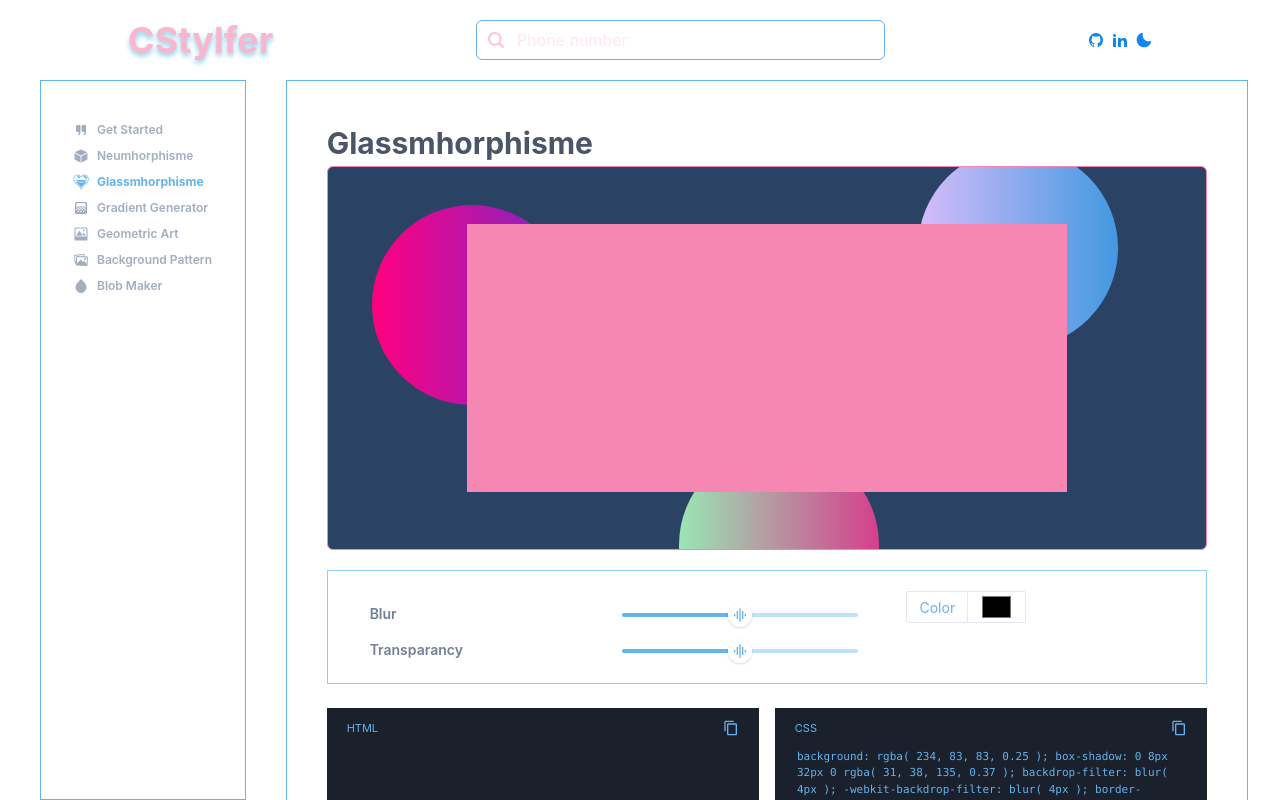
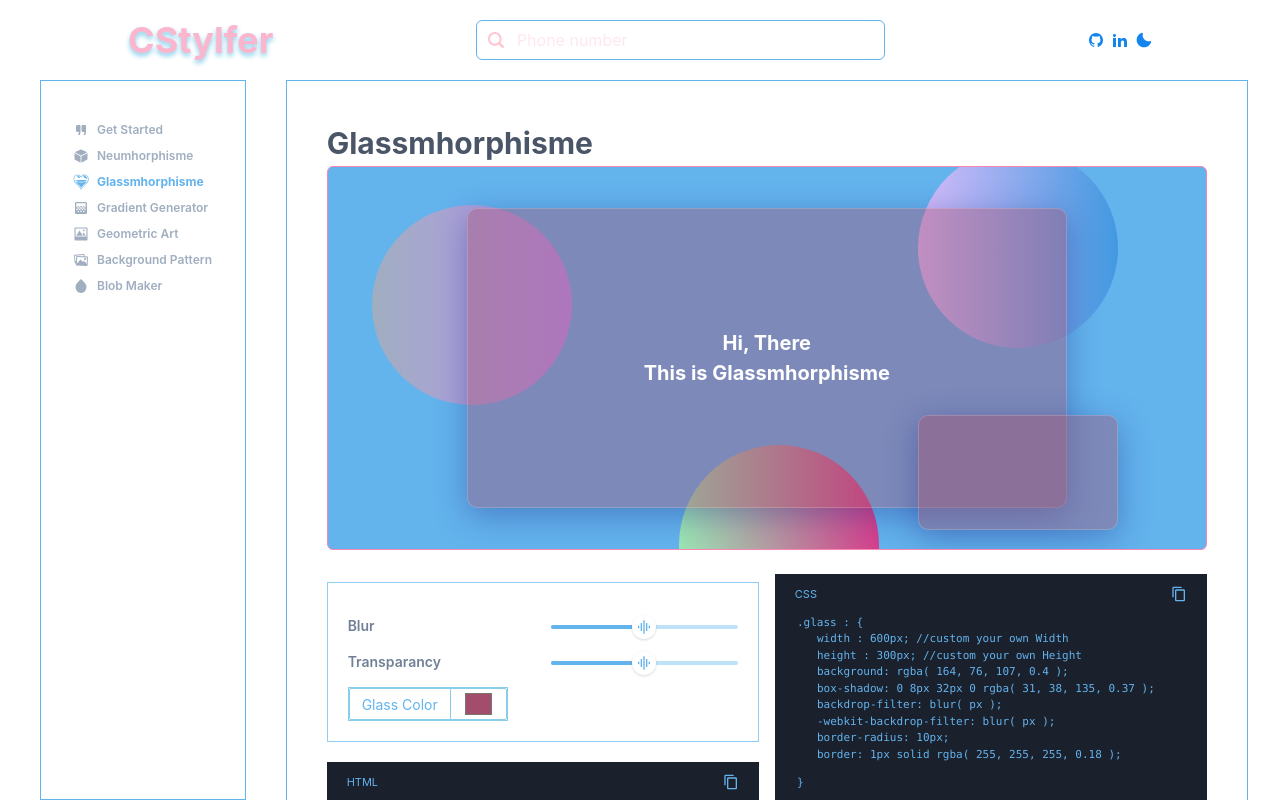
Before and after one commit to Novalia9517/CSTYLFER, a React (Vite) app: page /glass in a window 1280 px wide. Shown: the top 800 px of the page. Built offline with nearby package versions, Linux system fonts and the light colour scheme.

Commit message:
Glassmhorphisme Done

```diff
--- a/package.json
+++ b/package.json
@@ -15,10 +15,13 @@
     "@emotion/styled": "^11.10.5",
     "flowbite": "^1.5.4",
     "framer-motion": "^6.5.1",
+    "prettier": "^2.8.3",
     "react": "^18.2.0",
+    "react-copy-to-clipboard": "^5.1.0",
     "react-dom": "^18.2.0",
     "react-icons": "^4.7.1",
-    "react-router-dom": "^6.6.1"
+    "react-router-dom": "^6.6.1",
+    "react-toastify": "^9.1.1"
   },
   "devDependencies": {
     "@types/react": "^18.0.24",
--- a/src/Components/SideBard.jsx
+++ b/src/Components/SideBard.jsx
@@ -1,5 +1,5 @@
 import React, { useState} from 'react'
-import { Box, HStack, Icon, Stack, Text } from '@chakra-ui/react'
+import { Box, Hide, HStack, Icon, Stack, Text } from '@chakra-ui/react'
 import { CiSquareQuestion} from 'react-icons/ci'
 import { IoIosCube, IoIosImage, IoIosQuote, IoMdImages, IoMdWater} from 'react-icons/io'
 import { GiGlassHeart} from 'react-icons/gi'
@@ -72,7 +72,9 @@ const SideBard = () => {
 
                             >
                             <Icon as={item.icon}/>
-                            <Text fontSize={'12px'}>{item.title}</Text>
+                            <Hide below='md'>
+                                <Text fontSize={'12px'}>{item.title}</Text>
+                            </Hide>
                         </HStack>
                     </Link>
         })}
--- a/src/Pages/Glassmhorphisme.jsx
+++ b/src/Pages/Glassmhorphisme.jsx
@@ -4,70 +4,175 @@ import { Box, Text, Grid, Wrap, Flex, InputGroup, InputLeftAddon, Input, Icon, C
 import CustomSlider from '../Components/CustomSlider'
 import { useState } from 'react'
 import { MdContentCopy} from 'react-icons/md'
+import {CopyToClipboard} from 'react-copy-to-clipboard'
+import { ToastContainer, toast } from 'react-toastify';
+import 'react-toastify/dist/ReactToastify.css';
 
 const Glassmhorphisme = () => {
   const [blur, setBlur] = useState()
-  const [transparancy, setTransparancy] = useState()
-  const [color, setColor] = useState()
+  const [transparancy, setTransparancy] = useState(0.4)
+  const [colors, setColors] = useState('#a44c6b')
+  const [red, setRed] = useState(164)
+  const [green, setGreen] = useState(76)
+  const [blue, setBlue] = useState(107)
+  const borderRadius = 10
 
   const getColor = (e) => {
     const color = e.target.value
-    const red = parseInt(color.substr(1,2), 16)
-    const green = parseInt(color.substr(3,2), 16)
-    const blue = parseInt(color.substr(5,2), 16)
-    console.log(red, green, blue, transparancy)
+    setRed(parseInt(color.substr(1,2), 16))
+    setGreen(parseInt(color.substr(3,2), 16))
+    setBlue(parseInt(color.substr(5,2), 16))
   }
 
-  const glass = ` background: rgba( 234, 83, 83, 0.25 );
+  const onCopy = (value) => {
+    toast.success('🦄 Wow so easy!', {
+      position: "bottom-center",
+      autoClose: 5000,
+      hideProgressBar: false,
+      closeOnClick: true,
+      pauseOnHover: true,
+      draggable: true,
+      progress: undefined,
+      theme: "light",
+      });
+      // alert(value)
+  }
+  const glass = ` .glass{
+                    width : 600px; //custom your own Width
+                    height : 300px; //custom your own Height
+                    background: rgba( ${red}, ${green}, ${blur}, ${transparancy} );
                     box-shadow: 0 8px 32px 0 rgba( 31, 38, 135, 0.37 );
-                  backdrop-filter: blur( 4px );
-                  -webkit-backdrop-filter: blur( 4px );
+                    backdrop-filter: blur( ${blur}px );
+                    -webkit-backdrop-filter: blur( ${blur}px );
                     border-radius: 10px;
-                  border: 1px solid rgba( 255, 255, 255, 0.18 );`
+                    border: 1px solid rgba( 255, 255, 255, 0.18 );
+                  }`
 
   // console.log(blur, transparancy, color)
   return (
     <Layout>
         <Text fontSize={'3xl'} fontWeight='bold'>Glassmhorphisme</Text>
-        <Flex align='center' position={'relative'} zIndex={'-10'}w={'100%'} h={96} bg='blue.800' rounded={'md'} display='grid' overflow="hidden" justifyContent={'center'} alignItems='center' border='1px' borderColor={'pink.300'}>
-            <Box w={'600px'} h={'70%'} display='block' overflowX='hidden' bg={'pink.300'}></Box>
+        <Flex align='center' position={'relative'} zIndex={'-10'}w={'100%'} h={96} bg='blue.300' rounded={'md'} display='grid' overflow="hidden" justifyContent={'center'} alignItems='center' border='1px' borderColor={'pink.300'}>
+            <Box
+              w={'600px'}
+              h={'300px'}
+              display='flex'
+              justifyContent={'center'}
+              alignItems={'center'}
+              flexDirection={'column'}
+              overflowX='hidden'
+              backdropFilter={`blur(${blur}px)`}
+              borderRadius={`${borderRadius}px`}
+              border={`1px solid rgba( 255, 255, 255, 0.18 )`}
+              boxShadow={`0 8px 32px 0 rgba( 31, 38, 135, 0.37 )`}
+              bg={`rgba( ${red}, ${green}, ${blue}, ${transparancy} )`}
+              color={'white'}
+              >
+                <Text fontSize={'xl'} fontWeight='bold'>Hi, There</Text>
+                <Text fontSize={'xl'} fontWeight='bold'>This is Glassmhorphisme</Text>
+
+              </Box>
+            <Box
+              w={'200px'}
+              h={'30%'}
+              pos="absolute" bottom="5%" right="10%"
+              display='block'
+              overflowX='hidden'
+              backdropFilter={`blur(${blur}px)`}
+              borderRadius={`${borderRadius}px`}
+              border={`1px solid rgba( 255, 255, 255, 0.18 )`}
+              boxShadow={`0 8px 32px 0 rgba( 31, 38, 135, 0.37 )`}
+              bg={`rgba( ${red}, ${green}, ${blue}, ${transparancy} )`}
+              ></Box>
             <Box pos="absolute" top="-5%" right="10%" h='200px' w='200px' bgGradient='linear(to-r, purple.200, blue.400)' borderRadius='50%' zIndex={'-10'}/>
             <Box pos="absolute" bottom="-25%" left="40%" h='200px' w='200px' bgGradient='linear(to-r, green.200, pink.500)' borderRadius='50%' zIndex={'-10'}/>
-            <Box pos="absolute" top="10%" left="5%" h='200px' w='200px' bgGradient='linear(to-l, #7928CA, #FF0080)' borderRadius='50%' zIndex={'-10'}/>
+            <Box pos="absolute" top="10%" left="5%" h='200px' w='200px' bgGradient='linear(to-l, purple.300, gray.400)' borderRadius='50%' zIndex={'-10'}/>
         </Flex>
-        <Box border='1px' borderColor={'blue.200'} px={42} py={5} mt={5} display='flex'>
-          <Box w='70%'>
-            <CustomSlider min={0} max={20} title={'Blur'} change={(e) => setBlur(e)}/>
-            <CustomSlider min={0} max={1} step={0.05} title={'Transparancy'} change={(e) => setTransparancy(e)}/>
+        <Grid templateColumns={'repeat(2, 1fr)'} gap={4} mt='3' height={72}>
+          <Box display='flex' flexDirection={'column'}>
+          <Box px={5} py={5} mt={5} border='1px' borderColor={'blue.200'}>
+            <Box w='full'>
+              <CustomSlider min={0} max={20}step={0.5}  value={blur} title={'Blur'} change={(e) => setBlur(e)}/>
+              <CustomSlider min={0} max={1} step={0.05} value={transparancy} title={'Transparancy'} change={(e) => setTransparancy(e)}/>
             </Box>
-          <Box w='30%' mx={12}>
-            <InputGroup size='sm' w={'120px'} color='blue.300' >
-                <InputLeftAddon children='Color' bg={'white'} color='blue.300'/>
-                <Input type='color' _placeholder={{opacity : '0.4', color : 'skyblue'}}  onChange={(e) => getColor(e)}/>
+            <Box w='full' mt={3}>
+              <InputGroup size='sm' w={40} color='blue.300' border={'1px solid skyblue'}>
+                  <InputLeftAddon children='Glass Color' bg={'white'} color='blue.300'/>
+                  <Input type='color' value={colors} _placeholder={{opacity : '0.4', color : 'skyblue'}}  onChange={(e) => getColor(e)}/>
               </InputGroup>
             </Box>
           </Box>
-        <Grid templateColumns={'repeat(2, 1fr)'} gap={4} mt='3'>
-          <Box bg='gray.800' h={'24'} px={5} py={3} mt={3}>
+            <Box bg='gray.800' h={'24'} px={5} py={3} mt={5}>
               <Flex justifyContent={'space-between'} color='blue.300'>
                 <Text fontSize={'11px'}>HTML</Text>
-              <Icon as={MdContentCopy}/>
-            </Flex>
-          </Box>
-          <Box bg='gray.800' h={'24'} px={5} py={3} mt={3}>
-            <Flex justifyContent={'space-between'} color='blue.300'>
-              <Text fontSize={'11px'}>CSS</Text>
-              <Icon as={MdContentCopy}/>
+                <CopyToClipboard text={`<div class='glass'></div>`}>
+                  <Icon as={MdContentCopy} onClick={() => onCopy(`<div class='glass'></div>`)}/>
+                </CopyToClipboard>
               </Flex>
               <Code
                 bg='gray.800'
                 color='blue.300'
-              fontSize={'11px'} mt={3}
-              children={`.neu : { ${glass} }`}
+                fontSize={'11px'}
+                children={`<div class='glass'></div>`}
                 >
-              {glass}
               </Code>
             </Box>
+          </Box>
+          <Grid templateRows={'repeat(2, 1fr)'} gap={1} mt='3'>
+            {/* <Box bg='gray.800' h={'24'} px={5} py={3}>
+              <Flex justifyContent={'space-between'} color='blue.300'>
+                <Text fontSize={'11px'}>HTML</Text>
+                <CopyToClipboard text={`<div class='glass'></div>`}>
+                  <Icon as={MdContentCopy} onClick={() => onCopy(`<div class='glass'></div>`)}/>
+                </CopyToClipboard>
+              </Flex>
+              <Code
+                bg='gray.800'
+                color='blue.300'
+                fontSize={'11px'}
+                children={`<div class='glass'></div>`}
+                >
+              </Code>
+            </Box> */}
+            <Box bg='gray.800' h={''} px={5} py={3}>
+              <Flex justifyContent={'space-between'} color='blue.300'>
+                <Text fontSize={'11px'}>CSS</Text>
+                <CopyToClipboard text={glass}>
+                  <Icon as={MdContentCopy} onClick={() => onCopy(`CSS Code Copied`)}/>
+                </CopyToClipboard>
+              </Flex>
+              <Box display={'flex'} flexDirection={'column'}>
+                <Code
+                  bg='gray.800'
+                  color='blue.300'
+                  fontSize={'11px'} mt={3}
+                  children={`.glass : {`}
+                  />
+                <Code
+                  ml={5}
+                  bg='gray.800'
+                  color='blue.300'
+                  fontSize={'11px'}
+                  >
+                  width : 600px; //custom your own Width<br/>
+                  height : 300px; //custom your own Height<br/>
+                  background: rgba( {red}, {green}, {blue}, {transparancy} ); <br/>
+                  box-shadow: 0 8px 32px 0 rgba( 31, 38, 135, 0.37 ); <br/>
+                  backdrop-filter: blur( {blur}px ); <br/>
+                  -webkit-backdrop-filter: blur( {blur}px ); <br/>
+                  border-radius: 10px;<br/>
+                  border: 1px solid rgba( 255, 255, 255, 0.18 ); <br/>
+                </Code>
+                <Code
+                  bg='gray.800'
+                  color='blue.300'
+                  fontSize={'11px'} mt={3}
+                  children={`}`}
+                  />
+              </Box>
+            </Box>
+          </Grid>
+
         </Grid>
     </Layout>
   )
--- a/src/Pages/Neumhorphisme.jsx
+++ b/src/Pages/Neumhorphisme.jsx
@@ -26,7 +26,7 @@ const Neumhorphisme = () => {
     const [blur, setBlur] = useState(7)
     const [transparancy, setTransparancy] = useState('')
     const [color, setColor] = useState(`white`)
-    const neu = `${shadowX}px ${shadowY}px ${blur}px ${transparancy}px #666666 -${shadowX}px -${shadowY}px ${blur}px ${transparancy}px #ffffff`
+    const neu = `${distance}px ${distance}px ${distance*2}px gray, -${distance}px -${distance}px ${distance * 2}px #ffffff`
 
     console.log(color)
   return (
@@ -98,7 +98,7 @@ const Neumhorphisme = () => {
               fontSize={'11px'} mt={3}
               children={`.neu : box-shadow : ${neu}`}
               >
-              box-shadow : {neu}
+              {/* box-shadow : {neu} */}
             </Code>
           </Box>
         </Grid>
```
Also changed, not shown: 1 other file (tests, documents, lock files or other folders). Lines whose indentation alone changed are shown as unchanged.
